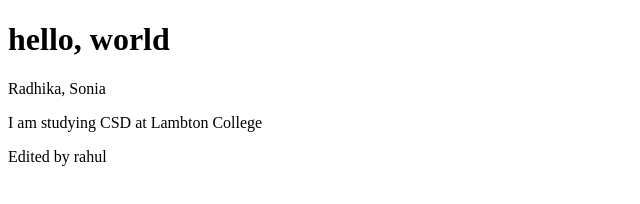
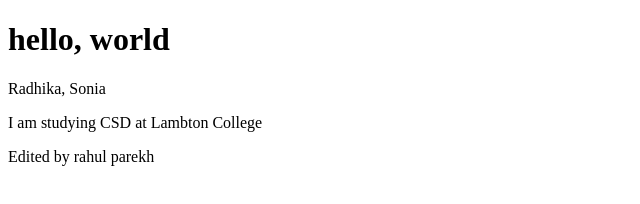
Before and after one commit to paulsonia/test3, a plain HTML site: page index.html in a window 1280 px wide. Shown: the full height of the page, 0-640 px from the left. Drawn offline with Linux system fonts and the light colour scheme.

Commit message:
Update index.html

```diff
--- a/index.html
+++ b/index.html
@@ -7,6 +7,6 @@
     <h1>hello, world</h1>
     <p>Radhika, Sonia <name></p>
     <p>I am studying  CSD <course> at Lambton College <college></p>
-      <p>Edited by rahul</p>
+      <p>Edited by rahul parekh</p>
   </body>
 </html>
```
